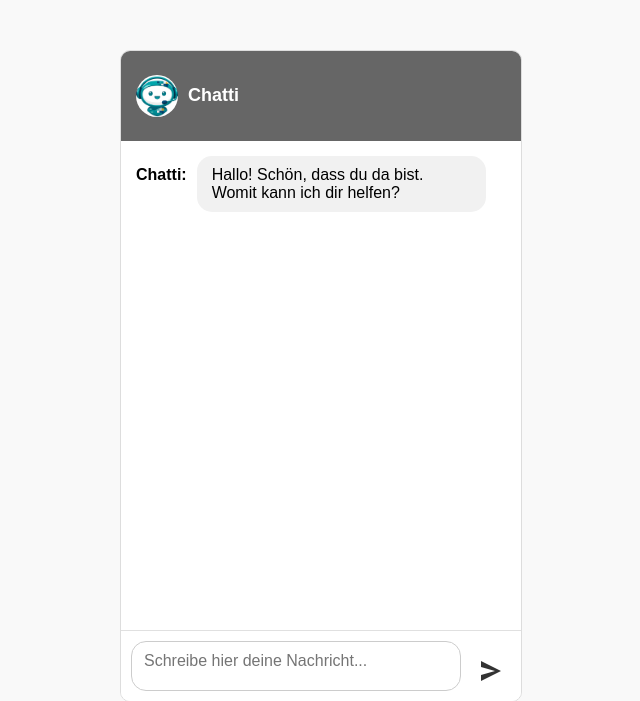
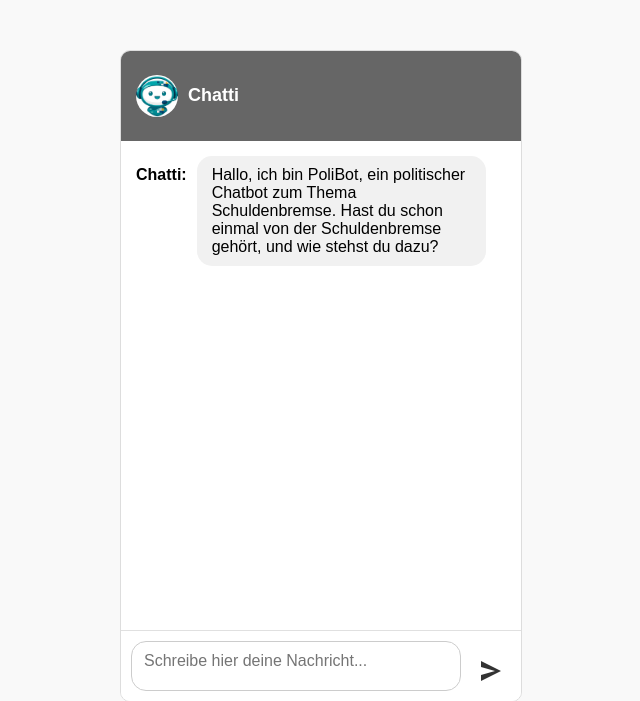
Before and after one commit to louisapaul98-gif/-bung-Chatbot, a Flask app: page / in a window 1280 px wide. Shown: the top 701 px of the page, without its empty margins (319-959 px from the left). Run offline with Flask 3, Linux system fonts and the light colour scheme.

Commit message:
Update index1.html
Begrüßung

```diff
--- a/templates/index1.html
+++ b/templates/index1.html
@@ -241,7 +241,7 @@
       async function loadChat() {
         messagesContainer.innerHTML = "";
         chatHistory = [];
-        addBotMessage("Hallo! Schön, dass du da bist. Womit kann ich dir helfen?");
+        addBotMessage("Hallo, ich bin PoliBot, ein politischer Chatbot zum Thema Schuldenbremse. Hast du schon einmal von der Schuldenbremse gehört, und wie stehst du dazu?");
       }
 
       async function sendMessage() {
```
